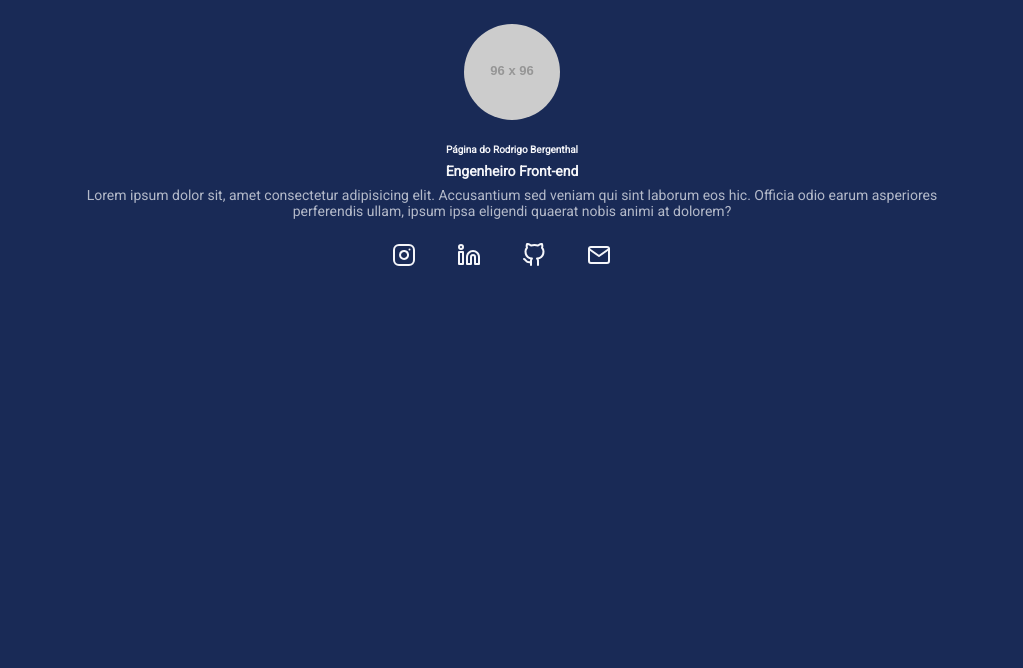
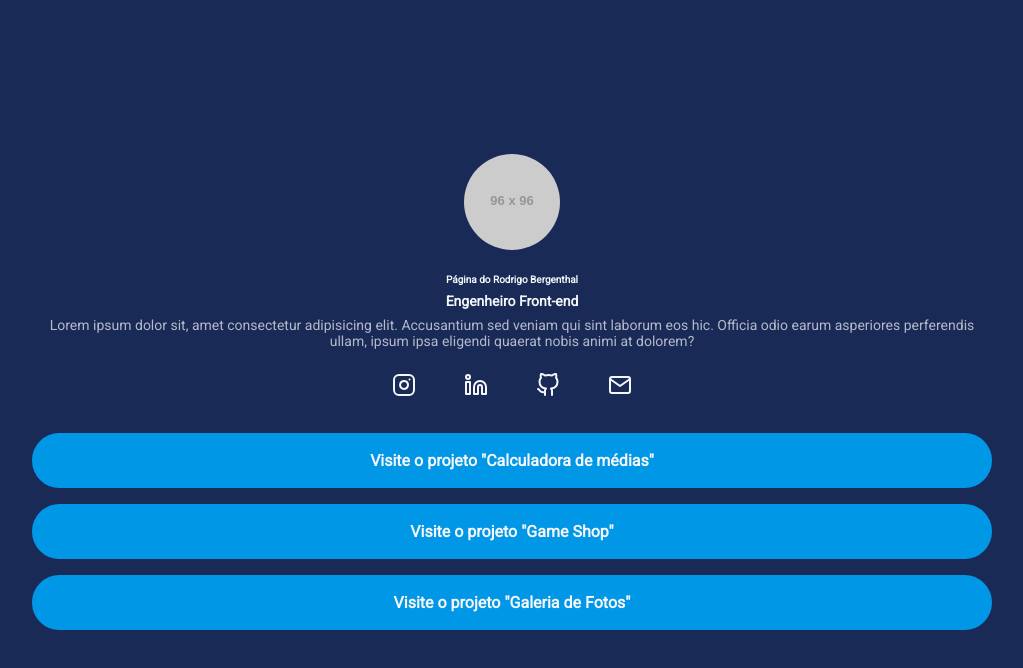
Before and after one commit to RodrigoBergenthal/Pagina-Pessoal-em-LESS, a website: page index.html in a window 1280 px wide. Shown: the whole page, without its empty margins (128-1151 px from the left). Drawn offline with Linux system fonts and the light colour scheme; placeholder pictures from the web are drawn by us.

Commit message:
terminando

```diff
--- a/index.html
+++ b/index.html
@@ -28,15 +28,34 @@
             <ul class="social-links">
                 <li><a href="">
                         <img src="./src/images/instagram.svg" alt="logo-instagram">
-                </li>
+                    </a></li>
                 <li><a href="">
                         <img src="./src/images/linkedin.svg" alt="logo-linkedin">
-                </li>
+                    </a></li>
                 <li><a href="">
                         <img src="./src/images/github.svg" alt="logo-github">
-                </li>
+                    </a></li>
                 <li><a href="">
                         <img src="./src/images/mail.svg" alt="logo-de-email">
+                    </a></li>
+            </ul>
+        </nav>
+        <nav>
+            <ul class="projects-list">
+                <li class="projects-list-item">
+                    <a href="">
+                        Visite o projeto "Calculadora de médias"
+                    </a>
+                </li>
+                <li class="projects-list-item">
+                    <a href="">
+                        Visite o projeto "Game Shop"
+                    </a>
+                </li>
+                <li class="projects-list-item">
+                    <a href="">
+                        Visite o projeto "Galeria de Fotos"
+                    </a>
                 </li>
             </ul>
         </nav>
--- a/src/styles/main.less
+++ b/src/styles/main.less
@@ -1,35 +1,35 @@
-
 @import "mapas.less";
 @breakpointMobile: ~"(max-width: 767px)";
-@breakpointTablet:~" (min-width: 768px) and (max-width: 1023px)";
+@breakpointTablet: ~"(min-width: 768px) and (max-width: 1023px)";
 
-.marginbotton8 {
+.marginbottom8() {
   margin-bottom: 8px;
 }
 
-
-*{
+* {
   margin: 0;
   padding: 0;
   box-sizing: border-box;
   font-family: "Roboto", sans-serif;
 }
 
-
 body {
-background-color:#colors [backgroundColor];
-color: #colors [textColor];
+  background-color: #colors[backgroundColor];
+  color: #colors[textColor];
 }
 
 .container {
   max-width: 960px;
   width: 100%;
   margin: 0 auto;
-
+  height: 100vh;
+  display: flex;
+  flex-direction: column;
+  justify-content: center;
 
   @media @breakpointMobile {
     max-width: 70%;
-        background-color: red;
+    background-color: rgb(54, 20, 204);
   }
 
   @media @breakpointTablet {
@@ -38,8 +38,12 @@
   }
 }
 
+li {
+  list-style: none;
+}
+
 header {
-    padding: 24px;
+  padding-bottom: 24px;
 
   .profile-avatar {
     display: block;
@@ -47,16 +51,17 @@
     border-radius: 100px;
   }
 }
+
 .profile-bio {
   text-align: center;
   &-name {
     font-size: 10px;
-        .marginbotton8()
+    .marginbottom8();
   }
 
   &-subtitle {
     font-size: 14px;
-        .marginbotton8()
+    .marginbottom8();
   }
 
   &-description {
@@ -71,14 +76,35 @@
   max-width: 240px;
   width: 100%;
   margin: 0 auto;
-    li {
-        list-style: none;
 
   img {
-            transition: all ease .3s;
+    transition: all ease 0.3s;
     &:hover {
       transform: scale(1.5);
     }
   }
 }
+
+.projects-list {
+    margin-top: 32px;
+  &-item {
+    a {
+        text-decoration: none;
+      background-color: #colors[buttonColor];
+      display: block;
+      padding: 16px 20px;
+      margin-bottom: 16px;
+      text-align: center;
+      color: #colors[textColor];
+      font-weight: bold;
+      border-radius: 30px;
+      border: 2px solid #colors[buttonColor];
+      transition: all ease .5s;
+
+      &:hover {
+        color: #colors[buttonColor];
+        background-color: transparent;
       }
+    }
+  }
+}
```
Also changed, not shown: .build/styles/main.css. Lines whose indentation alone changed are shown as unchanged.
